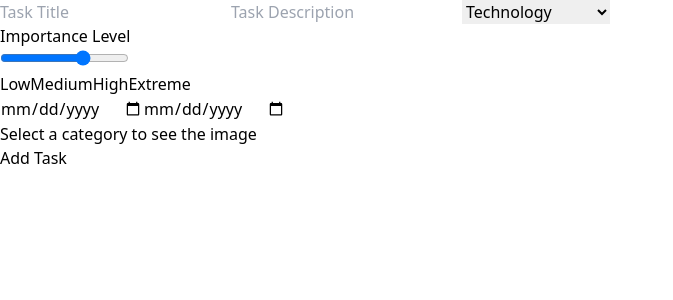
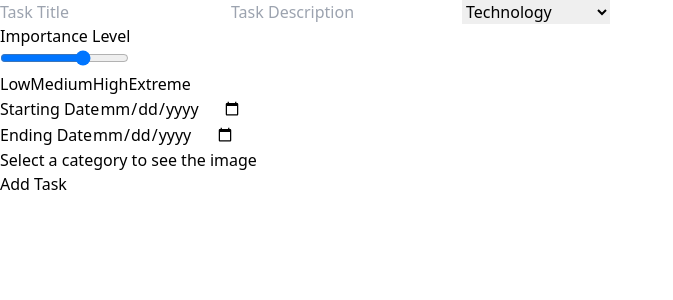
Before and after one commit to tugcan-kartal/dailyorganizer-client, a Next.js app: page /tasks in a window 1280 px wide. Shown: the top 300 px of the page, without its empty margins (0-673 px from the left). Built offline with nearby package versions, Linux system fonts and the light colour scheme.

Commit message:
inputs changed

```diff
--- a/src/app/components/taskAddForm.tsx
+++ b/src/app/components/taskAddForm.tsx
@@ -92,11 +92,12 @@ const TaskAddForm: React.FC = () => {
     fetchCategoryImage();
   }, [selectedCategory]);
 
-
   return (
     <div className="flex justify-center items-center min-h-screen bg-gray-100">
       <div
-        className={`bg-white border-t-8 ${borderPicker(taskToAdd)} shadow-lg rounded-2xl w-[20vw] py-[4vh] relative`}
+        className={`bg-white border-t-8 ${borderPicker(
+          taskToAdd
+        )} shadow-lg rounded-2xl w-[20vw] py-[4vh] relative`}
       >
         <form
           className="mx-5 relative flex flex-col gap-y-4"
@@ -154,19 +155,30 @@ const TaskAddForm: React.FC = () => {
             </div>
           </div>
 
-          <div className="flex justify-between">
+          <div className="flex justify-between items-center space-x-6">
+            <div className="flex flex-col gap-y-1 w-1/2">
+              <label className="text-sm text-gray-700 font-medium">
+                Starting Date
+              </label>
               <input
-              className="text-xs text-gray-600 border-b"
+                className="text-xs text-gray-600 border-b border-gray-300 focus:outline-none focus:ring-2 focus:ring-blue-500 p-2 rounded-md"
                 type="date"
                 name="start_date"
                 onChange={handleChange}
               />
+            </div>
+
+            <div className="flex flex-col gap-y-1 w-1/2">
+              <label className="text-sm text-gray-700 font-medium">
+                Ending Date
+              </label>
               <input
-              className="text-xs text-gray-600 border-b"
+                className="text-xs text-gray-600 border-b border-gray-300 focus:outline-none focus:ring-2 focus:ring-blue-500 p-2 rounded-md"
                 type="date"
                 name="end_date"
                 onChange={handleChange}
               />
+            </div>
           </div>
 
           {/* <div>
@@ -183,7 +195,9 @@ const TaskAddForm: React.FC = () => {
                 alt={selectedCategory}
               />
             ) : (
-              <p className="text-gray-500">Select a category to see the image</p>
+              <p className="text-gray-500">
+                Select a category to see the image
+              </p>
             )}
           </div>
 
```
Lines whose indentation alone changed are shown as unchanged.
